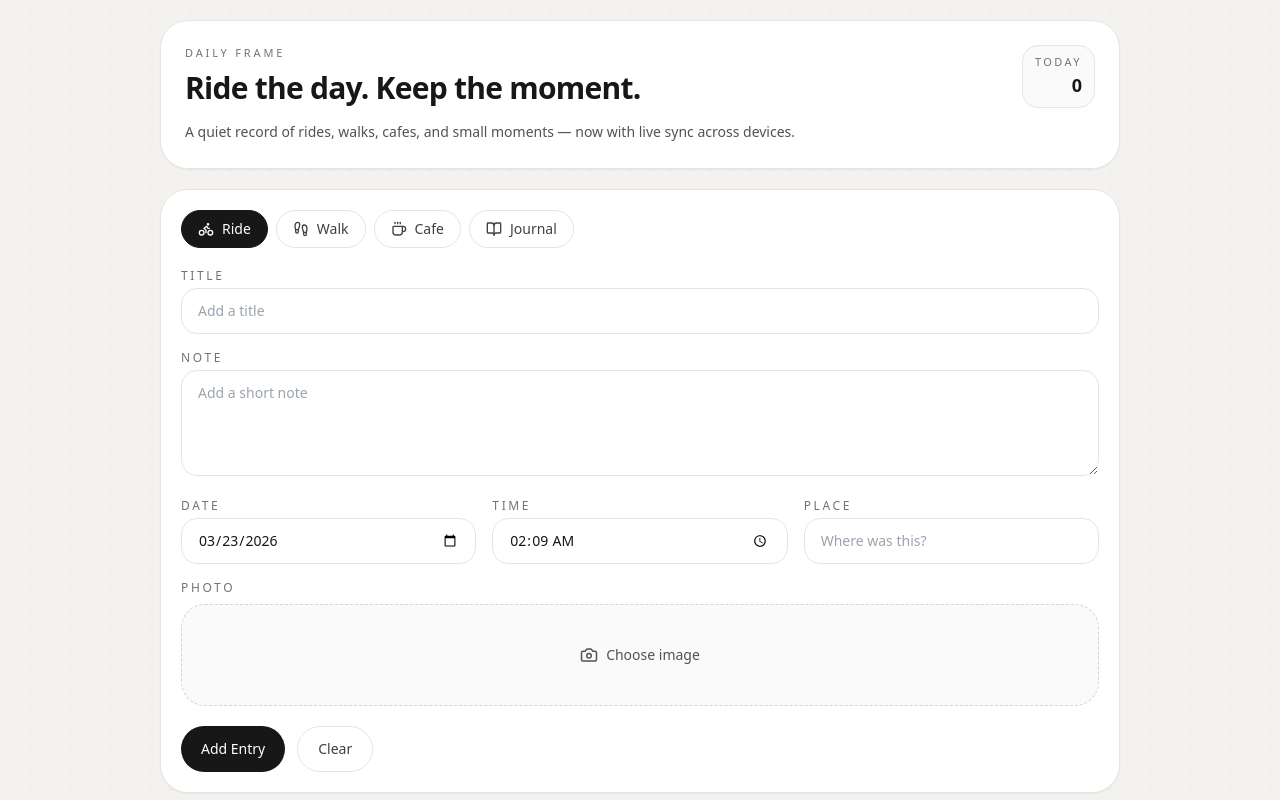
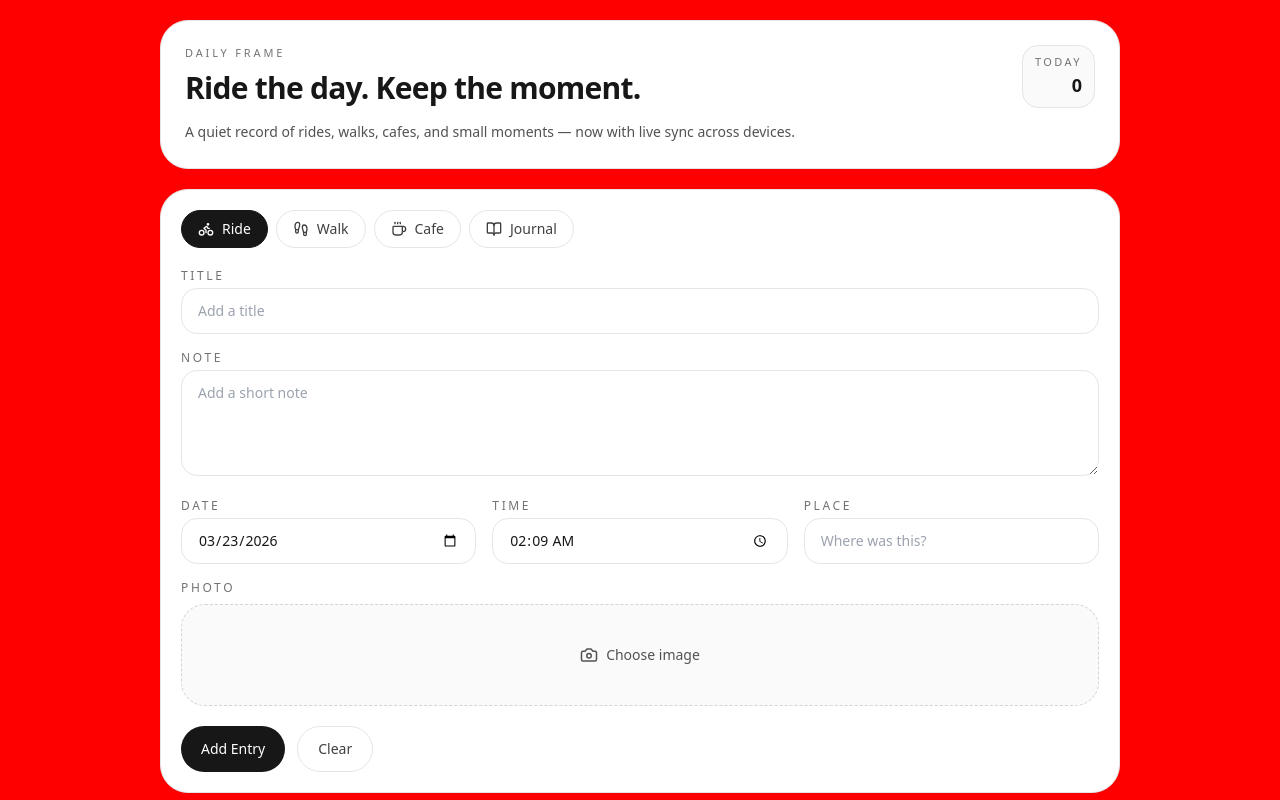
Before and after one commit to onlywalt/week-movement-log-clean, a React (Vite) app: page / in a window 1280 px wide. Shown: the top 800 px of the page. Built offline with nearby package versions, Linux system fonts and the light colour scheme; no server answers; the database is empty; the HTML template or start-up script is replaced by a standard one.

Commit message:
Clean duplicate storage files

```diff
--- a/src/index.css
+++ b/src/index.css
@@ -1,6 +1,5 @@
 @import "tailwindcss";
 
-/* Reset + base */
 html,
 body,
 #root {
@@ -14,15 +13,12 @@ body {
   -webkit-font-smoothing: antialiased;
 }
 
-/* Leica + Rapha paper background */
 .bg-leica {
-  background-color: #f3f2ef;
-
+  background-color: red;
   background-image: radial-gradient(
     circle,
-    rgba(0, 0, 0, 0.035) 1px,
+    rgba(0, 0, 0, 0.08) 1px,
     transparent 1px
   );
-
-  background-size: 20px 20px;
+  background-size: 16px 16px;
 }
```
Also changed, not shown: src/lib/storage.js (deleted, +0 -28 lines).
